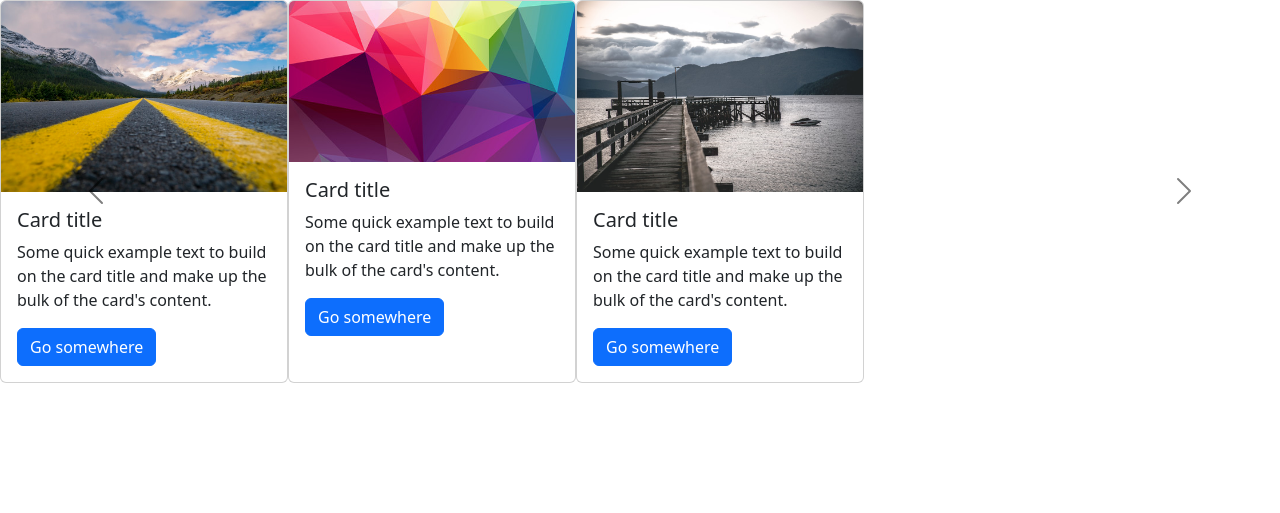
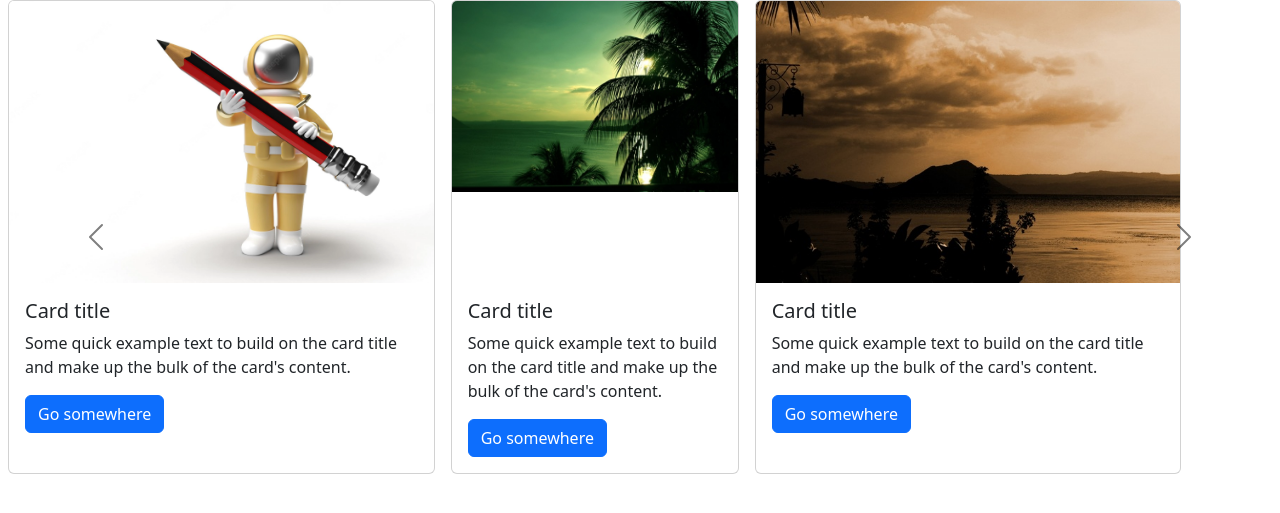
Before and after one commit to Draknut/tp_html, a PHP site: page / in a window 1280 px wide. Shown: the part 56-569 px from the top of the page. Run offline with PHP 8.4, Linux system fonts and the light colour scheme.

Commit message:
Image et card

```diff
--- a/CSS/index.css
+++ b/CSS/index.css
@@ -1,3 +1,14 @@
 .cards-wrapper{
     display: flex;
 }
+.card{
+    margin: 0 .5em;
+    width: calc(100%/3);
+}
+.image-wrapper{
+    height: 22vw;
+}
+.image-wrapper img{
+    max-height: 100%;
+    max-width: 100%;
+}
--- a/index.html
+++ b/index.html
@@ -48,7 +48,72 @@
       <div class="carousel-inner">
         <div class="carousel-item active">
           <div class="cards-wrapper">
+            <div class="card">
+              <div class="image-wrapper">
+                 <img src="Image/image1.jpg" class="card-img-top" alt="...">
+              </div>
+              <div class="card-body">
+                <h5 class="card-title">Card title</h5>
+                <p class="card-text">Some quick example text to build on the card title and make up the bulk of the card's content.</p>
+                <a href="#" class="btn btn-primary">Go somewhere</a>
+              </div>
+            </div>
             <div class="card" style="width: 18rem;">
+              <div class="image-wrapper">
+              <img src="Image/image3.jpg" class="card-img-top" alt="...">
+            </div>
+              <div class="card-body">
+                <h5 class="card-title">Card title</h5>
+                <p class="card-text">Some quick example text to build on the card title and make up the bulk of the card's content.</p>
+                <a href="#" class="btn btn-primary">Go somewhere</a>
+              </div>
+            </div>
+            <div class="card">
+              <div class="image-wrapper">
+              <img src="Image/image2.jpg" class="card-img-top" alt="...">
+            </div>
+              <div class="card-body">
+                <h5 class="card-title">Card title</h5>
+                <p class="card-text">Some quick example text to build on the card title and make up the bulk of the card's content.</p>
+                <a href="#" class="btn btn-primary">Go somewhere</a>
+              </div>
+            </div>
+          </div>
+        </div>
+        <div class="carousel-item">
+          <div class="cards-wrapper">
+            <div class="card">
+              <div class="image-wrapper">
+                <img src="Image/image1.jpg" class="card-img-top" alt="...">
+              </div>
+              <div class="card-body">
+                <h5 class="card-title">Card title</h5>
+                <p class="card-text">Some quick example text to build on the card title and make up the bulk of the card's content.</p>
+                <a href="#" class="btn btn-primary">Go somewhere</a>
+              </div>
+            </div>
+            <div class="card" style="width: 18rem;">
+
+              <img src="Image/image3.jpg" class="card-img-top" alt="...">
+              <div class="card-body">
+                <h5 class="card-title">Card title</h5>
+                <p class="card-text">Some quick example text to build on the card title and make up the bulk of the card's content.</p>
+                <a href="#" class="btn btn-primary">Go somewhere</a>
+              </div>
+            </div>
+            <div class="card">
+              <img src="Image/image2.jpg" class="card-img-top" alt="...">
+              <div class="card-body">
+                <h5 class="card-title">Card title</h5>
+                <p class="card-text">Some quick example text to build on the card title and make up the bulk of the card's content.</p>
+                <a href="#" class="btn btn-primary">Go somewhere</a>
+              </div>
+            </div>
+          </div>
+        </div>
+        <div class="carousel-item">
+          <div class="cards-wrapper">
+            <div class="card">
               <img src="Image/image1.jfif" class="card-img-top" alt="...">
               <div class="card-body">
                 <h5 class="card-title">Card title</h5>
@@ -64,7 +129,7 @@
                 <a href="#" class="btn btn-primary">Go somewhere</a>
               </div>
             </div>
-            <div class="card" style="width: 18rem;">
+            <div class="card">
               <img src="Image/image2.jfif" class="card-img-top" alt="...">
               <div class="card-body">
                 <h5 class="card-title">Card title</h5>
@@ -73,12 +138,6 @@
               </div>
             </div>
           </div>
-        </div>
-        <div class="carousel-item">
-          <img src="Image/image2.jfif" class="d-block w-50" alt="...">
-        </div>
-        <div class="carousel-item">
-          <img src="Image/image1.jfif" class="d-block w-50" alt="...">
         </div>
         <div class="carousel-item">
           <img src="Image/image1.jfif" class="d-block w-50" alt="...">
```
Also changed, not shown: Image/image1.jfif (deleted), Image/image1.jpg (added), Image/image2.jfif (deleted), Image/image2.jpg (added), Image/image3.jpg.
